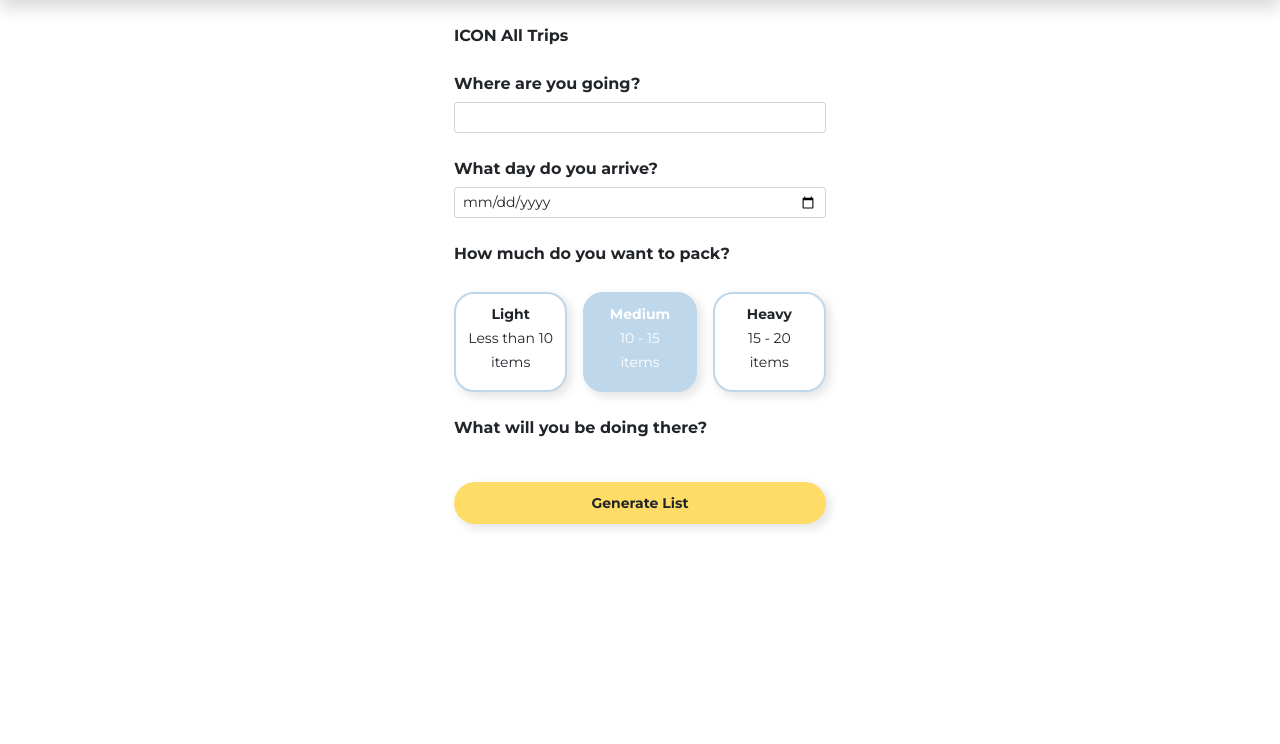
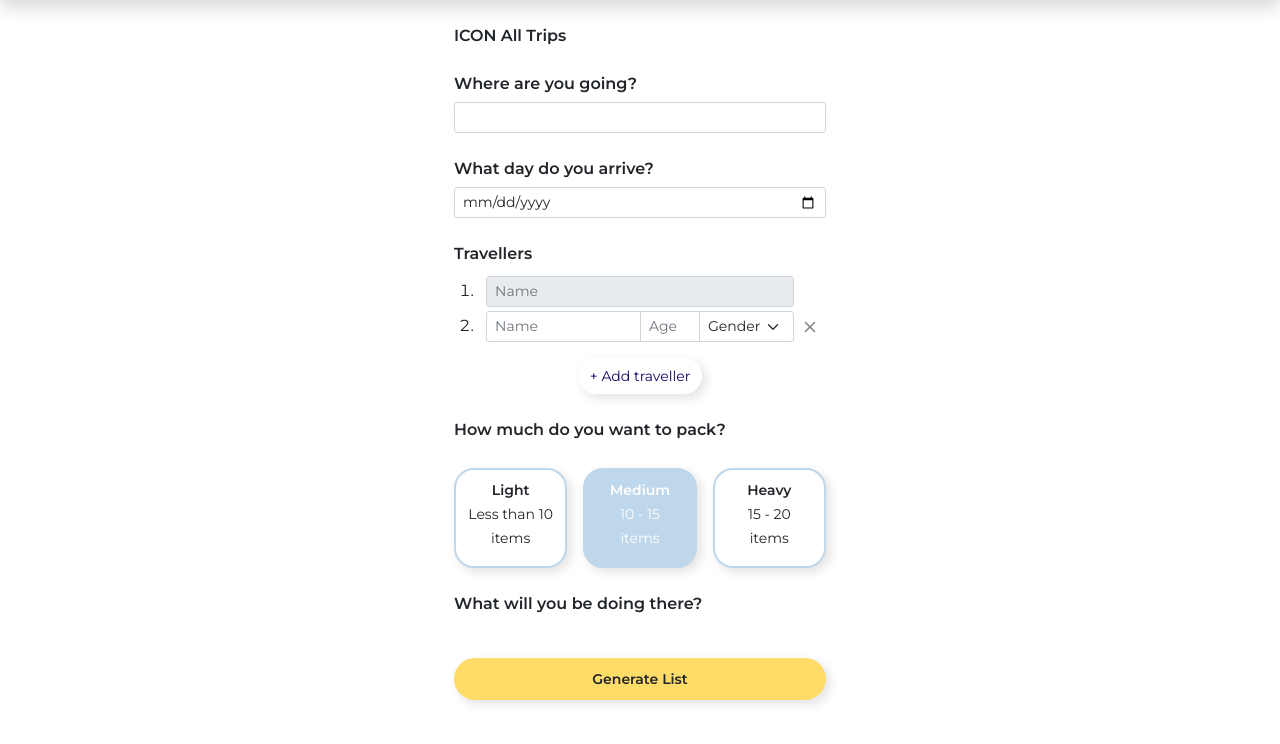
Before and after one commit to thurnye/pack-app, a Django app: template main_app/templates/trips/trip_form.html in a window 1280 px wide. Shown: the part 56-800 px from the top of the page. Run offline with Django 3.2, Linux system fonts and the light colour scheme; the template is opened without the code that fills it, so the values that code supplies are empty; some libraries are stand-ins or nearby versions.

Commit message:
index page, css, trip_form.js, views, etc

```diff
--- a/main_app/generateData.py
+++ b/main_app/generateData.py
@@ -87,6 +87,7 @@ def generateVoteData(n):
             data.append({
                 item, user, score
             })
+    print(len(data))
 
     # print(items[random.randint(0, items_length-1)], users[random.randint(0, users_length)])
 
--- a/main_app/static/css/style.css
+++ b/main_app/static/css/style.css
@@ -24,8 +24,17 @@ body {
     line-height: 20px;
 }
 
+.text-small {
+    font-size: 12px;
+}
+
 .text-normal {
     color: #16056B;
+    font-size: 14px;
+}
+
+.text-normal-black {
+    color: black;
     font-size: 14px;
 }
 
@@ -55,7 +64,6 @@ body {
     line-height: 17px;
 }
 
-
 .text-normal-indent {
     margin-left: 20px;
 }
@@ -83,7 +91,7 @@ header {
 }
 
 .button-hover:hover {
-    background-color: #edcd62;
+    background-color: var(--button-primary);
 }
 
 /* Top Nav */
@@ -161,6 +169,23 @@ header {
     max-width: 840px;
 }
 
+/* Login Page */
+
+.text-login-page {
+    font-weight: bold;
+    font-size: 40px;
+}
+
+.button-height {
+    height: 42px;
+    /* justify-content: center; */
+    vertical-align: middle;
+
+}
+
+/* Index Home Page */
+
+
 /* Trip Form Items */
 .card-activity,
 .card-packing {
@@ -170,6 +195,13 @@ header {
     min-width: 100px;
 }
 
+.age {
+    max-width: 60px;
+}
+
+.gender {
+    max-width: 95px;
+}
 
 .card-activity-active,
 .card-packing-active {
@@ -182,6 +214,7 @@ header {
     background-color: var(--button-secondary);
     color: var(--background);
 }
+
 
 /* Trip Item */
 .score-div {
--- a/main_app/static/javascript/trip_form.js
+++ b/main_app/static/javascript/trip_form.js
@@ -8,9 +8,47 @@ function initialize() {
 }
 google.maps.event.addDomListener(window, 'load', initialize);
 
+const addTravellerButton = document.querySelector("#add-traveller-button")
+const travellersList = document.querySelector("#travellers-list")
+let removeTravellerButtons = document.querySelectorAll(".remove-traveller-button")
+let travellerTemplate = document.querySelector("#traveller-template");
+addTravellerButton.addEventListener("click", e => {
+    const clone = travellerTemplate.cloneNode(true);
+    clone.removeAttribute("id");
+    clone.querySelectorAll("input").forEach(input => {
+        input.value="";
+    })
+    travellersList.appendChild(clone)
+    removeButtons();
+})
+
+function removeButtons() {
+    removeTravellerButtons = document.querySelectorAll(".remove-traveller-button")
+    removeTravellerButtons.forEach(removeTravellerButton => {
+        removeTravellerButton.addEventListener("click", e => {
+            const target = e.target
+            if (target == removeTravellerButton) {
+                let removed = false
+                let parent = target.parentElement
+                while (removed == false) {
+                    if (parent.nodeName == "LI" ) {
+                        parent.remove();
+                        removed = true
+                    } else {
+                        parent = parent.parentElement
+                    }
+                }
+            }
+        })
+    })
+}
+
+
+
+
 const packingCards = document.querySelectorAll(".card-packing");
 packingCards.forEach(item => {
-    item.addEventListener("click", (e) => {
+    item.addEventListener("click", e => {
         let target = e.target
         let rightTarget = false;
         while (!rightTarget) {
@@ -38,7 +76,7 @@ packingCards.forEach(item => {
 
 const activityCards = document.querySelectorAll(".card-activity");
 activityCards.forEach(item => {
-    item.addEventListener("click", (e) => {
+    item.addEventListener("click", e => {
         e.preventDefault();
         let target = e.target
         let rightTarget = false;
--- a/main_app/templates/base.html
+++ b/main_app/templates/base.html
@@ -7,7 +7,7 @@
   <meta name="viewport" content="width=device-width, initial-scale=1.0">
   <meta http-equiv="X-UA-Compatible" content="ie=edge">
   <title>Pack'd</title>
-  <link rel="stylesheet" href="https://fonts.googleapis.com/css?family=Montserrat:400,700">
+  <link rel="stylesheet" href="https://fonts.googleapis.com/css?family=Montserrat:400,500,600,700">
   <link href="https://cdn.jsdelivr.net/npm/bootstrap@5.0.0-beta3/dist/css/bootstrap.min.css" rel="stylesheet"
     integrity="sha384-eOJMYsd53ii+scO/bJGFsiCZc+5NDVN2yr8+0RDqr0Ql0h+rP48ckxlpbzKgwra6" crossorigin="anonymous">
   <link rel="stylesheet" href="{% static 'css/style.css' %}">
@@ -25,14 +25,14 @@
           </svg>
         </a>
 
-        <ul class="nav d-flex" id="top-nav-right"></ul>
         <a class="navbar-brand position-absolute translate-middle-x start-50" href="/" id="top-nav-title">Pack'd</a>
         {% if user.is_authenticated %}
-        <text class="navbar-brand position-absolute translate-middle-x start-50" id="top-nav-title">{{ title }}</text>
+        {% comment %} <text class="navbar-brand position-absolute translate-middle-x start-50" id="top-nav-title">{{ title }}</text> {% endcomment %}
         <ul class="nav d-flex" id="top-nav-right">
           <li class="d-flex align-items-center">
-            <a href="{% url 'signup' %}" class="nav-link px-2 my-0">Sign Up</a>
+            <a href="{% url 'logout' %}" class="nav-link px-2 my-0">Log Out</a>
           </li>
+        </ul>
         {% else %}
         <ul class="nav d-flex" id="top-nav-right">
           <li class="d-flex align-items-center">
@@ -41,8 +41,8 @@
           <li class="d-flex align-items-center">
             <a href="{% url 'login' %}" class="nav-link px-2 my-0">Log In</a>
           </li>
+        </ul>
         {% endif %}
-          </ul>
       </div>
     </nav>
   </header>
@@ -77,8 +77,6 @@
       {% endblock %}
     </div>
   </main>
-  <script defer type="text/javascript"
-    src="https://maps.googleapis.com/maps/api/js?v=3.exp&key=AIzaSyABt5_xdXjRl4pFDKfdUtAM4Bv5lgt1vo8&libraries=places"></script>
   <script defer type="text/javascript" src="/static/javascript/base.js"></script>
   <script src="https://cdnjs.cloudflare.com/ajax/libs/jquery/3.3.1/jquery.min.js"></script>
   <script src="https://cdnjs.cloudflare.com/ajax/libs/popper.js/1.12.9/umd/popper.min.js"></script>
--- a/main_app/templates/trips/trip_form.html
+++ b/main_app/templates/trips/trip_form.html
@@ -21,22 +21,71 @@
         <input type="date" class="form-control" name="date" id="date" required>
       </div>
     </div>
-    {% comment %} <div class="mt-4">
+    <div class="mt-4">
       <label class="form-label text-header">Travellers</label>
-      <ol class="ps-4">
-        <li>
-          <a>User</a>
+      <ol class="ps-4" id="travellers-list">
+        <li class="my-1 ps-2 my-traveller">
+          <div class="d-flex">
+            <div class="input-group input-group-sm">
+              {% if user.first_name %}
+                <input type="text" placeholder="Name" value="{{ user.first_name }} {{ user.last_name }}" class="form-control" disabled>
+              {% else %}
+                <input type="text" placeholder="Name" value="{{ user.username.title }}" class="form-control" disabled>
+              {% endif %}
+            </div>
+            <div class="text-center mx-1 my-auto">
+              <svg xmlns="http://www.w3.org/2000/svg" width="24" height="24" fill="grey" class="bi bi-x" viewBox="0 0 16 16" disabled>
+              </svg>
+            </div>
+          </div>
         </li>
-        <li>
-          <a>User</a>
+        {% for traveller in travellers %}
+        <li class="my-1 ps-2" id="traveller-template">
+          <div class="d-flex">
+            <div class="input-group input-group-sm">
+              <input type="text" name="name" placeholder="Name" class="form-control" required>
+              <input type="number" name="age" min="0" max="110" placeholder="Age" class="form-control pe-1 age" required>
+              <select class="form-select form-select-sm pe-0 gender" name="gender" aria-label=".form-select-sm" required>
+                <option value="" disabled selected>Gender</option>
+                <option value="Male">Male</option>
+                <option value="Female">Female</option>
+                <option value="Other">Other</option>
+              </select>
+            </div>
+            <div class="text-center mx-1 my-auto">
+              <svg xmlns="http://www.w3.org/2000/svg" width="24" height="24" fill="grey" class="bi bi-x remove-traveller-button" value="{{ traveller.name }}" viewBox="0 0 16 16">
+                <path class="remove-traveller-button" d="M4.646 4.646a.5.5 0 0 1 .708 0L8 7.293l2.646-2.647a.5.5 0 0 1 .708.708L8.707 8l2.647 2.646a.5.5 0 0 1-.708.708L8 8.707l-2.646 2.647a.5.5 0 0 1-.708-.708L7.293 8 4.646 5.354a.5.5 0 0 1 0-.708z"/>
+              </svg>
+            </div>
+          </div>
+        </li>
+        {% endfor %}
+        <li class="my-1 ps-2" id="traveller-template">
+          <div class="d-flex">
+            <div class="input-group input-group-sm">
+              <input type="text" name="name" placeholder="Name" class="form-control" required>
+              <input type="number" name="age" min="0" max="110" placeholder="Age" class="form-control pe-1 age" required>
+              <select class="form-select form-select-sm pe-0 gender" name="gender" aria-label=".form-select-sm" required>
+                <option value="" disabled selected>Gender</option>
+                <option value="Male">Male</option>
+                <option value="Female">Female</option>
+                <option value="Other">Other</option>
+              </select>
+            </div>
+            <div class="text-center mx-1 my-auto">
+              <svg xmlns="http://www.w3.org/2000/svg" width="24" height="24" fill="grey" class="bi bi-x remove-traveller-button" viewBox="0 0 16 16">
+                <path class="remove-traveller-button" d="M4.646 4.646a.5.5 0 0 1 .708 0L8 7.293l2.646-2.647a.5.5 0 0 1 .708.708L8.707 8l2.647 2.646a.5.5 0 0 1-.708.708L8 8.707l-2.646 2.647a.5.5 0 0 1-.708-.708L7.293 8 4.646 5.354a.5.5 0 0 1 0-.708z"/>
+              </svg>
+            </div>
+          </div>
         </li>
       </ol>
     </div>
     <div class="text-center">
-      <button class="btn button-hover button-shadow border-0">
+      <div class="btn button-hover button-shadow border-0" id="add-traveller-button">
         <text class="text-normal">+ Add traveller</text>
-      </button>
-    </div> {% endcomment %}
+      </div>
+    </div>
     <div class="mt-4">
       <label for="number_items" class="form-label text-header">How much do you want to pack?</label>
       <div class="row g-3 mt-1">
```
Also changed, not shown: main_app/templates/index.html (+77 -58 lines), main_app/templates/registration/login.html (+8 -4 lines), main_app/views.py (+33 -9 lines). Lines whose indentation alone changed are shown as unchanged.
